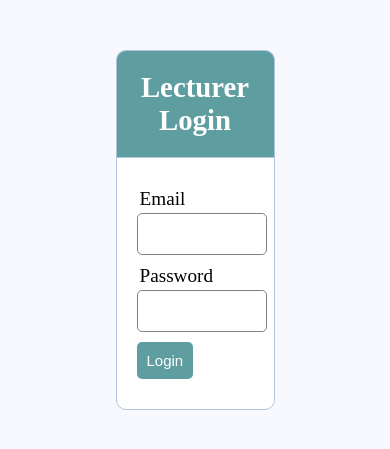
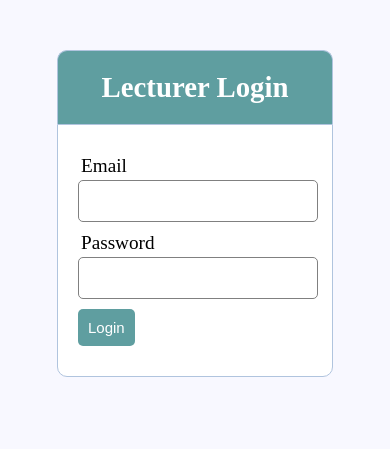
Before and after one commit to Keoabetswe/QR-Code-Attendance-Monitoring-System, a PHP site: page /lecturerLogin.php in a window 390 px wide. Shown: the top 449 px of the page. Run offline with PHP 8.4, Linux system fonts and the light colour scheme; data that the repository does not hold is empty.

Commit message:
add media queries styling for login form

```diff
--- a/css/style.css
+++ b/css/style.css
@@ -112,3 +112,55 @@
   border: 1px solid #3c763d;
   margin-bottom: 20px;
 }
+
+/* media query for tablet devices */
+@media (max-width: 1023px)
+{
+  .header {
+
+    width: 50%;
+    margin: 50px auto 0px;
+    color: white;
+    background: #5F9EA0;
+    text-align: center;
+    border: 1px solid #B0C4DE;
+    border-bottom: none;
+    border-radius: 10px 10px 0px 0px;
+    padding: 20px;
+  }
+
+  form, .content {
+    width: 50%;
+    margin: 0px auto;
+    padding: 20px;
+    border: 1px solid #B0C4DE;
+    background: white;
+    border-radius: 0px 0px 10px 10px;
+  }
+}
+
+/* media query for mobile devices */
+@media (max-width: 767px)
+{
+  .header {
+
+    width: 60%;
+    margin: 50px auto 0px;
+    color: white;
+    background: #5F9EA0;
+    text-align: center;
+    border: 1px solid #B0C4DE;
+    border-bottom: none;
+    border-radius: 10px 10px 0px 0px;
+    padding: 20px;
+  }
+
+  form, .content {
+    width: 60%;
+    margin: 0px auto;
+    padding: 20px;
+    border: 1px solid #B0C4DE;
+    background: white;
+    border-radius: 0px 0px 10px 10px;
+  }
+}
```
